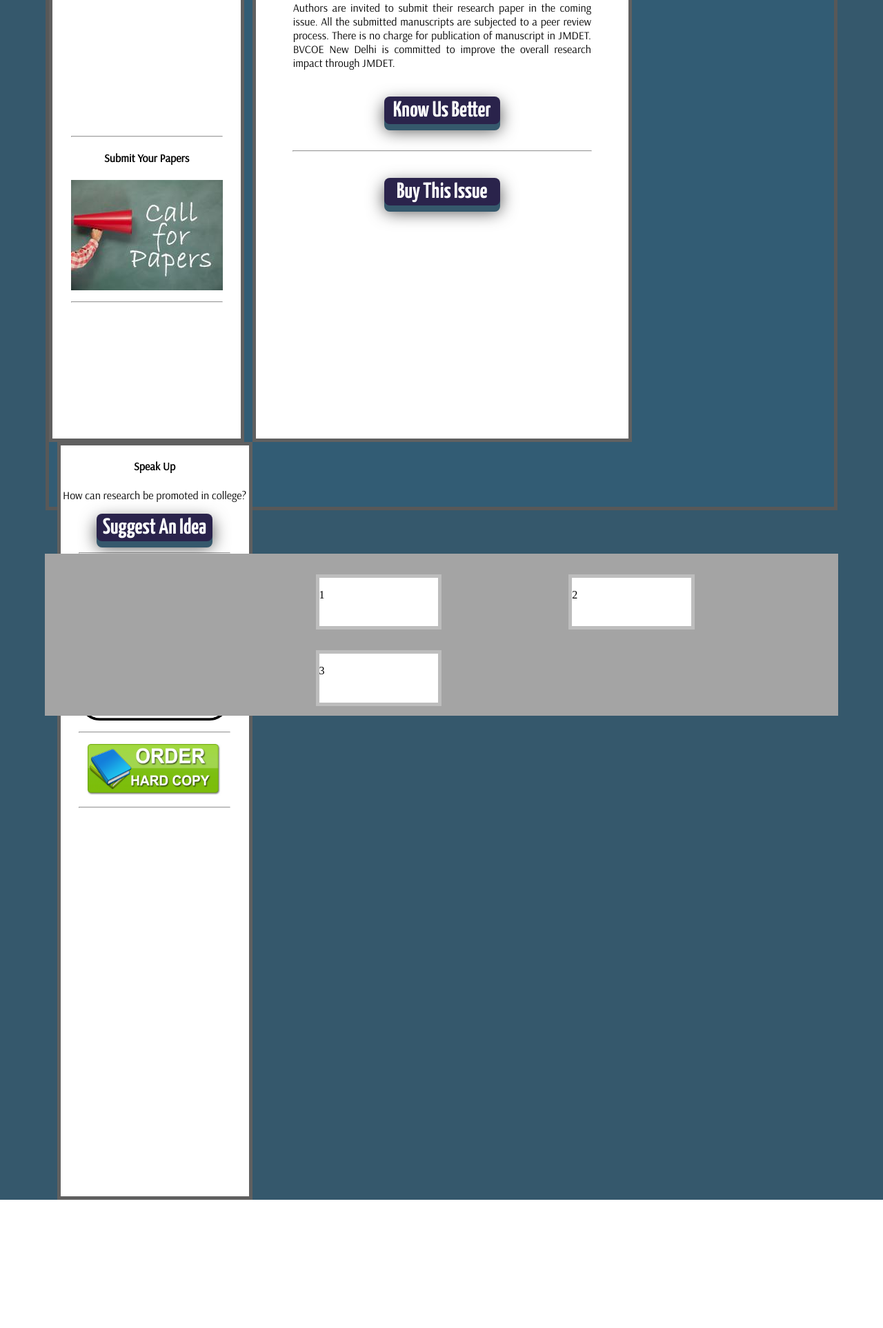
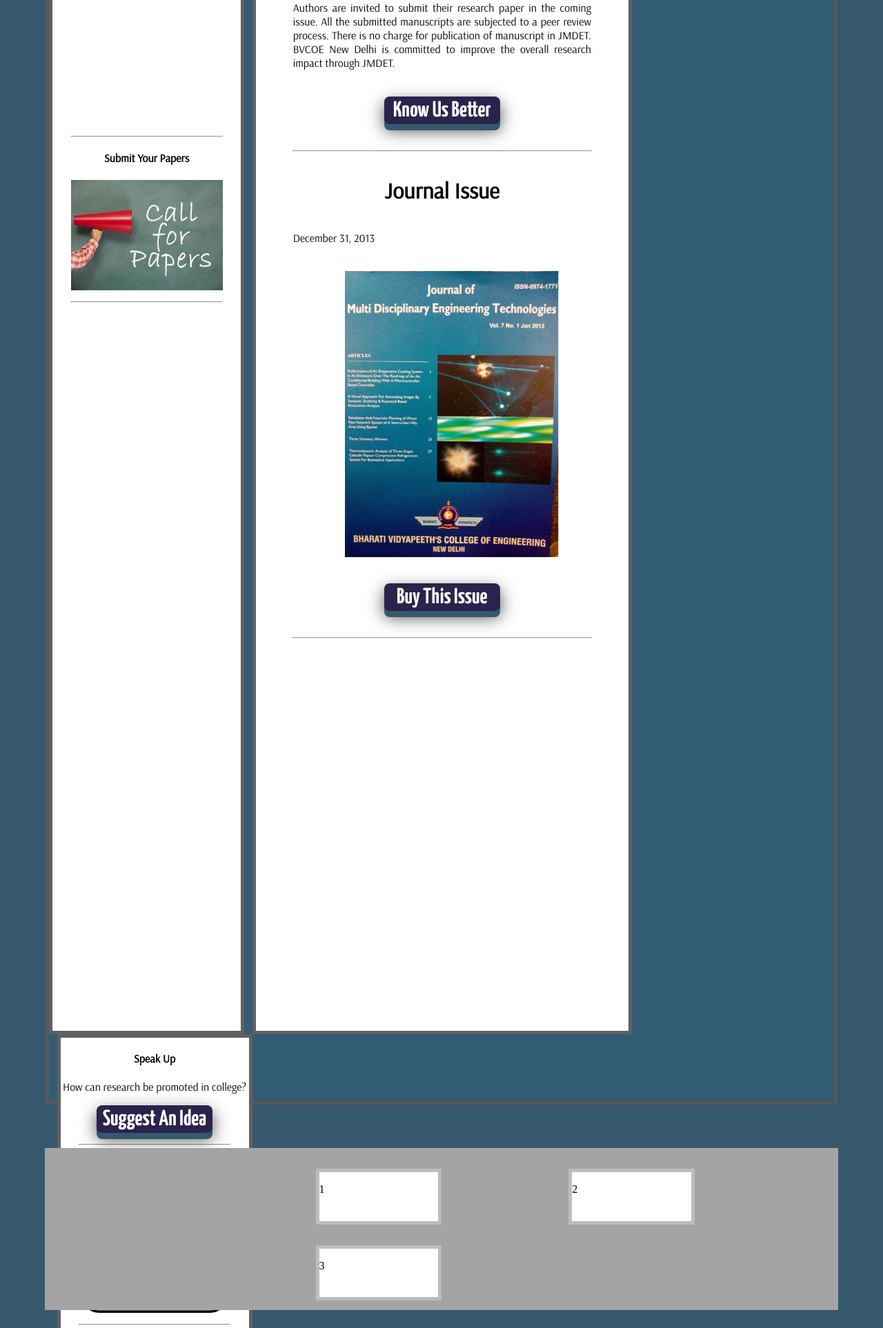
Before and after one commit to adishr09/JMDET.org, a PHP site: page /home.html in a window 1280 px wide. Shown: the part 768-2694 px from the top of the page at 69% size. Before the commit the page ends 2508 px from the top, so only its background shows below. Run offline with PHP 8.4, Linux system fonts and the light colour scheme.

Commit message:
home page finito

```diff
--- a/jmdet.org/New_Website/New folder/css/style.css
+++ b/jmdet.org/New_Website/New folder/css/style.css
@@ -170,7 +170,7 @@ html[xmlns] #nav {
 #main{
 	width:90%;
 	position:relative;
-	height:190%;
+	height:300%;
 	margin:auto;
 	font-family: 'arsenalregular';
 	background:#325c74;
@@ -181,7 +181,7 @@ html[xmlns] #nav {
 	z-index:1;
 	width:100%;
 	position:relative;
-	height:85.5%;
+	height:91%;
 	margin:4% auto;
 }
 
--- a/jmdet.org/New_Website/New folder/home.html
+++ b/jmdet.org/New_Website/New folder/home.html
@@ -71,8 +71,11 @@
             <p>Authors are invited to submit their research paper in the coming issue. All the submitted manuscripts are subjected to a peer review process. There is no charge for publication of manuscript in JMDET. BVCOE New Delhi is committed to improve the overall research impact through JMDET.</p>
 			<p><link href='http://fonts.googleapis.com/css?family=Yanone+Kaffeesatz:700' rel='stylesheet' type='text/css'><a href="javascript:void(0);" id="new">Know Us Better</a></p>
 			<p><hr style="width:80%;"></p>
+			<p><h1>Journal Issue</h1></p>
+			<p>December 31, 2013</p>
+			<p><img src="img/img1.png" width="310" height="415" style="margin-left:75px;"></p>
 			<p><link href='http://fonts.googleapis.com/css?family=Yanone+Kaffeesatz:700' rel='stylesheet' type='text/css'><a href="javascript:void(0);" id="new">Buy This Issue</a></p>
-
+				<p><hr style="width:80%;"></p>
           </div>
 			<div id="right">
 				<p><h4>Speak Up</h4></p>
```
